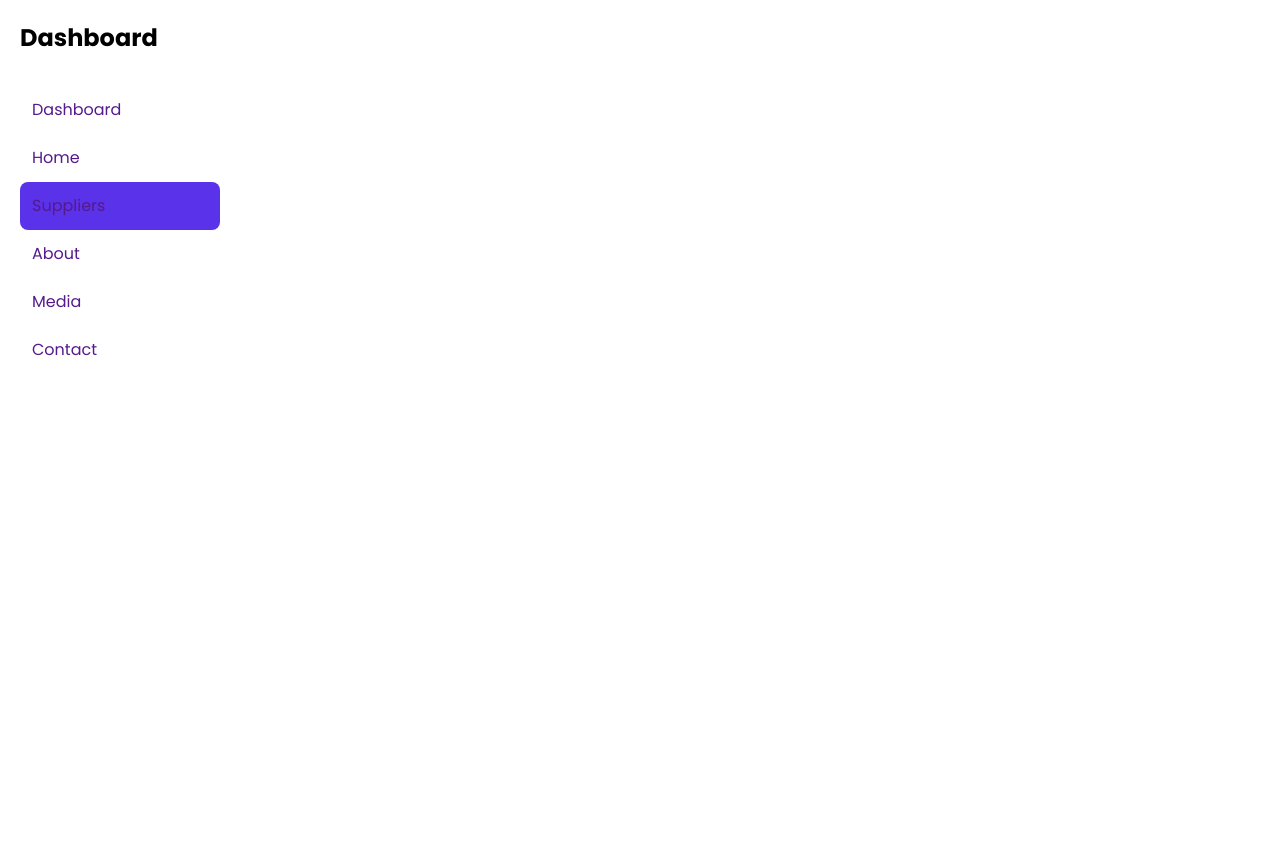
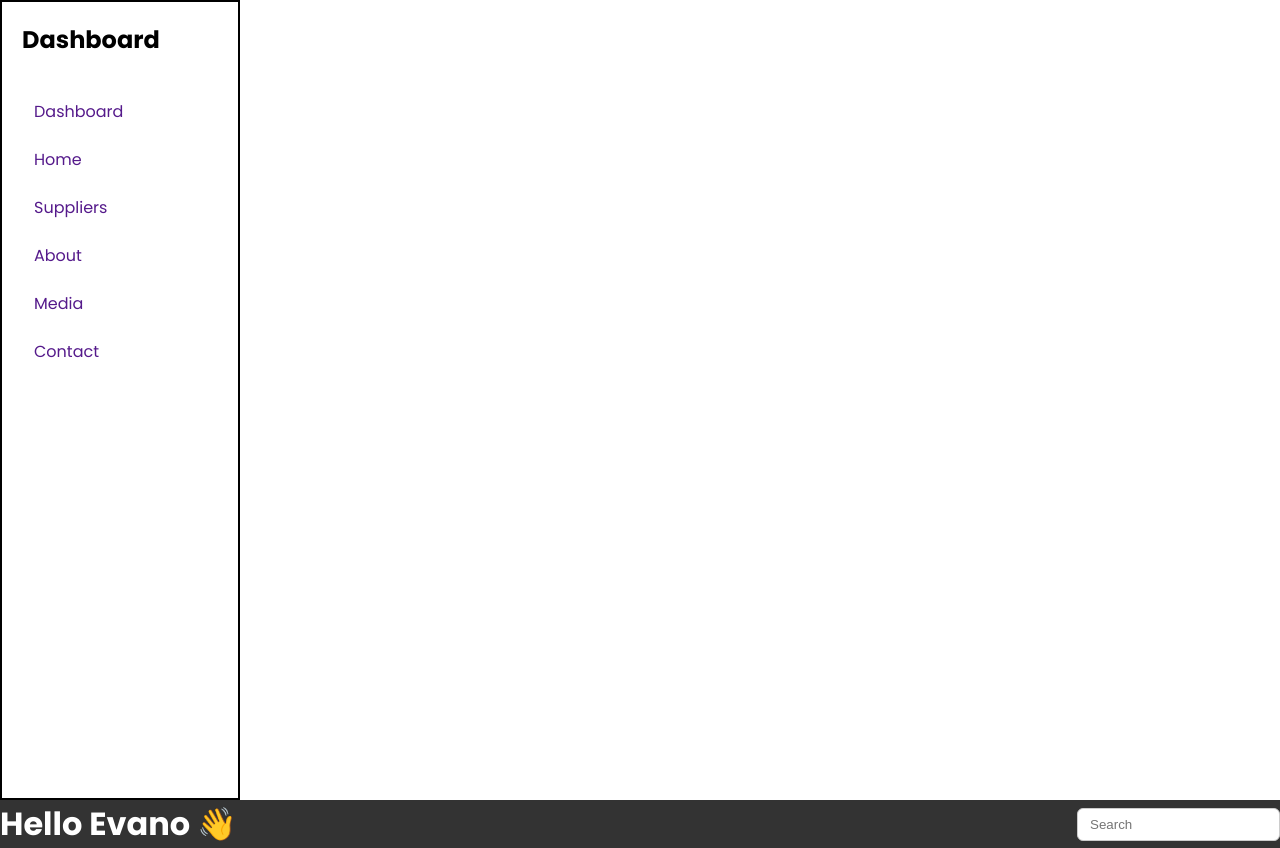
Before and after one commit to csrijon/React-pro-front, a React (Vite) app in the folder Event-ManagementWebsite/: page /Admin in a window 1280 px wide. Before the commit the page ends 800 px from the top, so only its background shows below. Built offline with nearby package versions, Linux system fonts and the light colour scheme.

Commit message:
something wrong

```diff
--- a/Event-ManagementWebsite/src/App.jsx
+++ b/Event-ManagementWebsite/src/App.jsx
@@ -5,6 +5,7 @@ import Aboutpage from "./pages/Aboutpage.jsx"
 import Mediapage from "./pages/Mediapage.jsx"
 import Contactpage from "./pages/Contactpage.jsx"
 import Sidebar from "./components/Sidebar.jsx";
+import AdminHeader from "./components/AdminHeader.jsx"
 import { createBrowserRouter } from "react-router"
 import { RouterProvider } from "react-router/dom";
 
@@ -36,7 +37,7 @@ const router = createBrowserRouter([
   },
   {
     path:"/Admin",
-     element:<><Sidebar/></>
+     element:<><Sidebar/><AdminHeader/></>
   }
 ])
 
--- a/Event-ManagementWebsite/src/components/AdminHeader.jsx
+++ b/Event-ManagementWebsite/src/components/AdminHeader.jsx
@@ -0,0 +1,11 @@
+import "../css/AdminHeader.css"
+
+const AdminHeader = () => {
+    return (
+        <header className="header">
+            <h1>Hello Evano 👋</h1>
+            <input type="text" placeholder="Search" />
+        </header>
+    )
+}
+export default AdminHeader
--- a/Event-ManagementWebsite/src/components/Sidebar.jsx
+++ b/Event-ManagementWebsite/src/components/Sidebar.jsx
@@ -8,7 +8,7 @@ const Sidebar = () => {
             <ul className="menu">
                 <li><a href="">Dashboard</a></li>
                 <li><a href="">Home</a></li>
-                <li className="active"><a href="">Suppliers</a></li>
+                <li><a href="">Suppliers</a></li>
                 <li><a href="">About</a></li>
                 <li><a href="">Media</a></li>
                 <li><a href="">Contact</a></li>
--- a/Event-ManagementWebsite/src/css/AdminHeader.css
+++ b/Event-ManagementWebsite/src/css/AdminHeader.css
@@ -0,0 +1,13 @@
+.header {
+display: flex;
+justify-content: space-between;
+align-items: center;
+margin-bottom: 20px;
+}
+
+
+.header input {
+padding: 8px 12px;
+border-radius: 6px;
+border: 1px solid #ccc;
+}
--- a/Event-ManagementWebsite/src/css/Sidebar.css
+++ b/Event-ManagementWebsite/src/css/Sidebar.css
@@ -3,13 +3,12 @@ width: 240px;
     background: #fff;
     min-height: 100vh;
     padding: 20px;
+    border: 2px solid black;
 }
-
 
 .logo {
     margin-bottom: 30px;
 }
-
 
 .menu li {
     list-style: none;
@@ -17,18 +16,11 @@ padding: 12px;
     color: black;
     cursor: pointer;
 }
-.menu li a{
+
+.menu li a {
     list-style: none;
     text-decoration: none;
 }
-
-
-.menu .active {
-background: #5932ea;
-color: white;
-border-radius: 8px;
-}
-
 
 .upgrade {
     margin-top: 30px;
```
Lines whose indentation alone changed are shown as unchanged.
